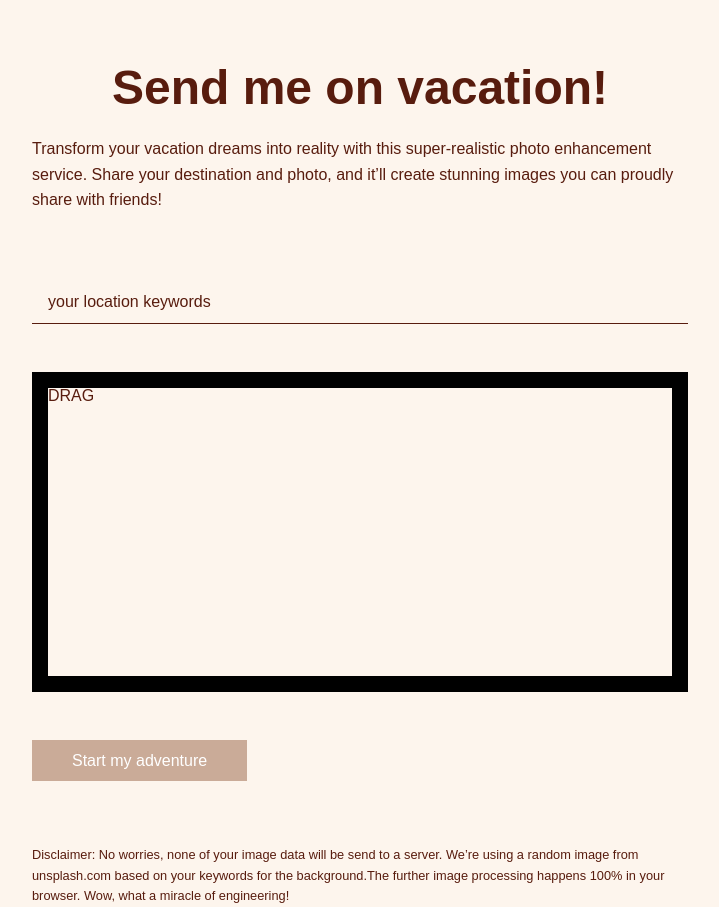
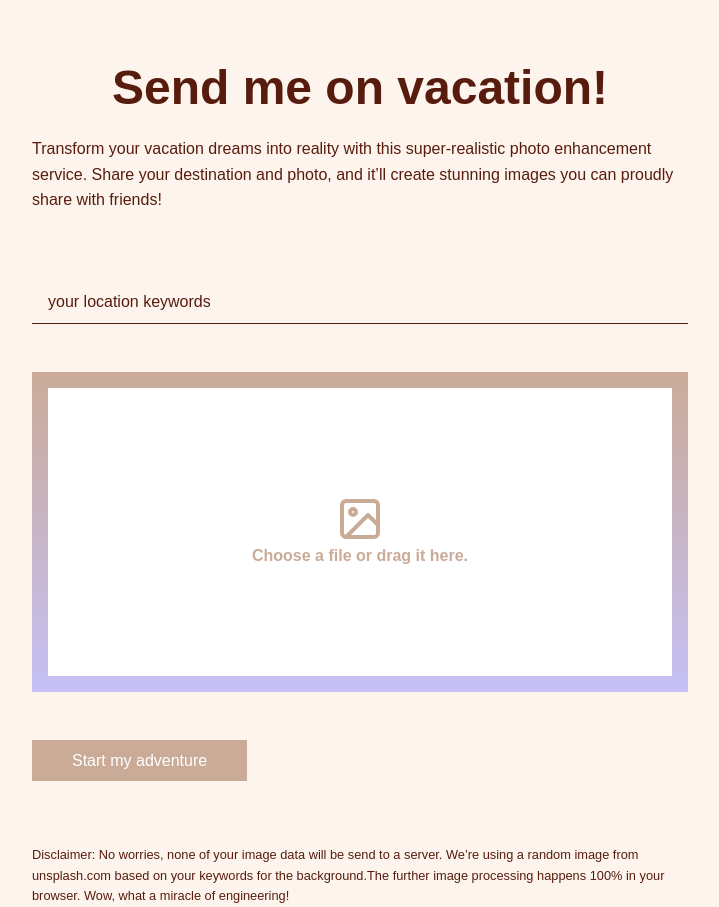
Before and after one commit to jlnschfr/vacation-vue, a Vue app: page / in a window 1280 px wide. Shown: the whole page, without its empty margins (280-999 px from the left). Built offline with nearby package versions, Linux system fonts and the light colour scheme; a web font is replaced by a local one.

Commit message:
add drag and drop component

```diff
--- a/src/assets/fonts.css
+++ b/src/assets/fonts.css
@@ -9,6 +9,12 @@
   line-height: 1.6;
 }
 
+.u-text-bold {
+  font-size: 1rem;
+  font-weight: 700;
+  line-height: 1.6;
+}
+
 .u-text-small {
   font-size: 0.8rem;
   font-weight: 400;
--- a/src/components/UI_DragAndDrop.vue
+++ b/src/components/UI_DragAndDrop.vue
@@ -1,11 +1,118 @@
+<script setup lang="ts">
+import FileIcon from './icons/FileIcon.vue'
+import UploadIcon from './icons/UploadIcon.vue'
+import CheckedIcon from './icons/CheckedIcon.vue'
+import { ref, type Ref } from 'vue'
+
+const emits = defineEmits(['fileUpdated'])
+
+const state: Ref<string> = ref('default')
+const file: Ref<File | undefined> = ref()
+
+function onDrop(event: DragEvent): void {
+  const dataTransfer: DataTransfer = event.dataTransfer as DataTransfer
+  const files: FileList = dataTransfer.files as FileList
+  setDropped(files)
+}
+
+function onChange(event: Event): void {
+  const target: HTMLInputElement = event.target as HTMLInputElement
+  const files: FileList = target.files as FileList
+  setDropped(files)
+}
+
+function setDropped(files: FileList): void {
+  state.value = 'dropped'
+
+  if (files.length) {
+    file.value = files[0]
+    emits('fileUpdated')
+  }
+}
+</script>
+
 <template>
-  <div class="VacationForm">DRAG</div>
+  <div class="outer" :class="{ isOver: state === 'over', isDropped: state === 'dropped' }">
+    <div
+      class="inner"
+      @dragover.prevent="state = 'over'"
+      @dragleave.prevent="state = 'default'"
+      @drop.prevent="onDrop"
+    >
+      <div class="text" v-if="state === 'default'">
+        <FileIcon class="icon" />
+        <input id="file" type="file" accept="image/png, image/jpeg" @change="onChange" />
+        <label for="file" class="u-text-bold">Choose a file or drag it here.</label>
+      </div>
+      <div class="text" v-else-if="state === 'over'">
+        <UploadIcon class="icon" />
+        <p for="file" class="u-text-bold">Drop your file to proceed.</p>
+      </div>
+      <div class="text" v-else-if="state === 'dropped' && file?.name">
+        <CheckedIcon class="icon" />
+        <p for="file" class="u-text-bold">{{ file.name }} selected</p>
+      </div>
+    </div>
+  </div>
 </template>
 
 <style scoped>
-.VacationForm {
+.outer {
+  background: linear-gradient(var(--color-coral), var(--color-purple));
   block-size: 20rem;
-  border: 1rem solid black;
   margin-block-start: 3rem;
+  padding: 1rem;
+  transition: all 150ms ease-in-out;
+}
+
+.outer.isOver {
+  padding: 0;
+}
+
+.inner {
+  align-items: center;
+  background-color: var(--color-white);
+  block-size: 100%;
+  border: 0.25rem dashed transparent;
+  color: var(--color-coral);
+  display: flex;
+  inline-size: 100%;
+  justify-content: center;
+  transition: all 150ms ease-in-out;
+}
+
+.outer.isOver .inner {
+  background-color: var(--color-red-light);
+  border: 0.25rem dashed var(--color-white);
+  color: var(--color-white);
+}
+
+.text {
+  align-items: center;
+  display: flex;
+  flex-direction: column;
+  justify-content: center;
+}
+
+input {
+  height: 0.1px;
+  opacity: 0;
+  overflow: hidden;
+  position: absolute;
+  width: 0.1px;
+  z-index: -1;
+}
+
+label {
+  cursor: pointer;
+}
+
+input:focus + label {
+  outline: 1px dotted blue;
+}
+
+.icon {
+  height: auto;
+  width: 3rem;
 }
 </style>
```
